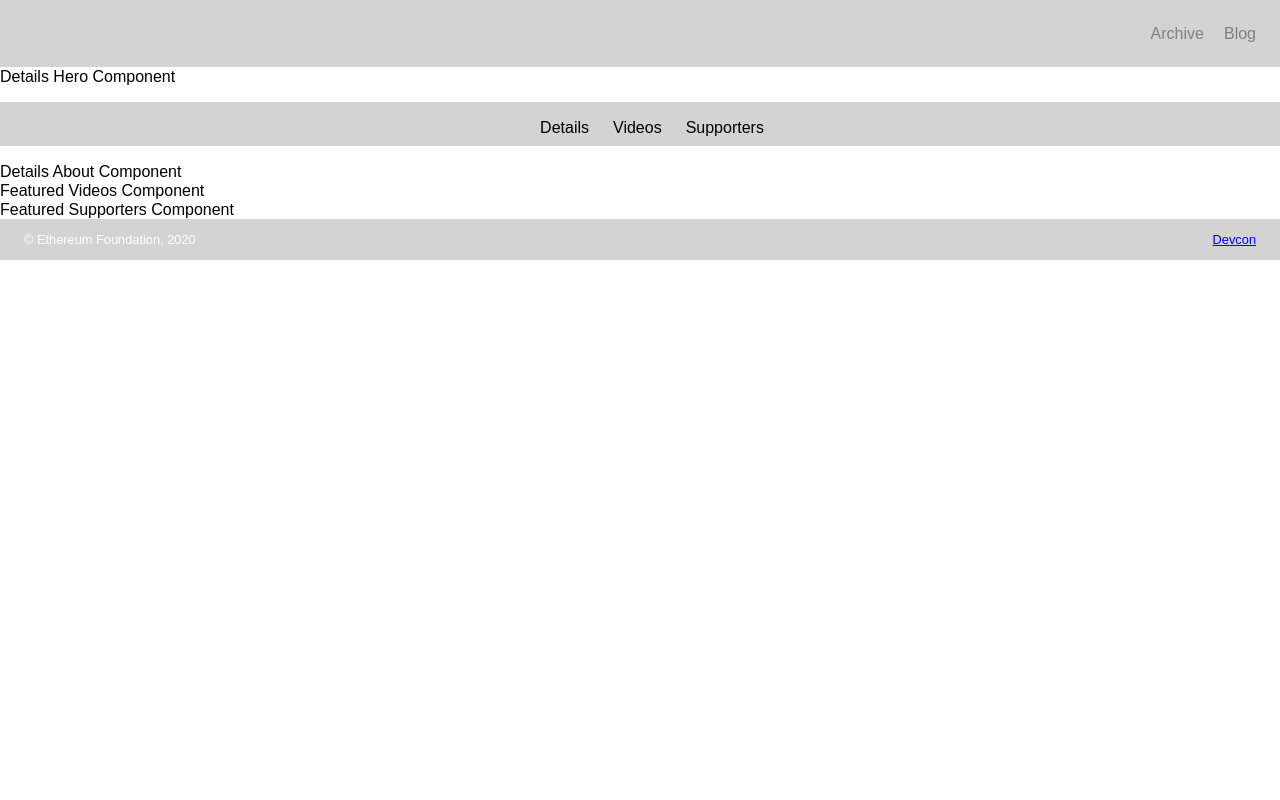
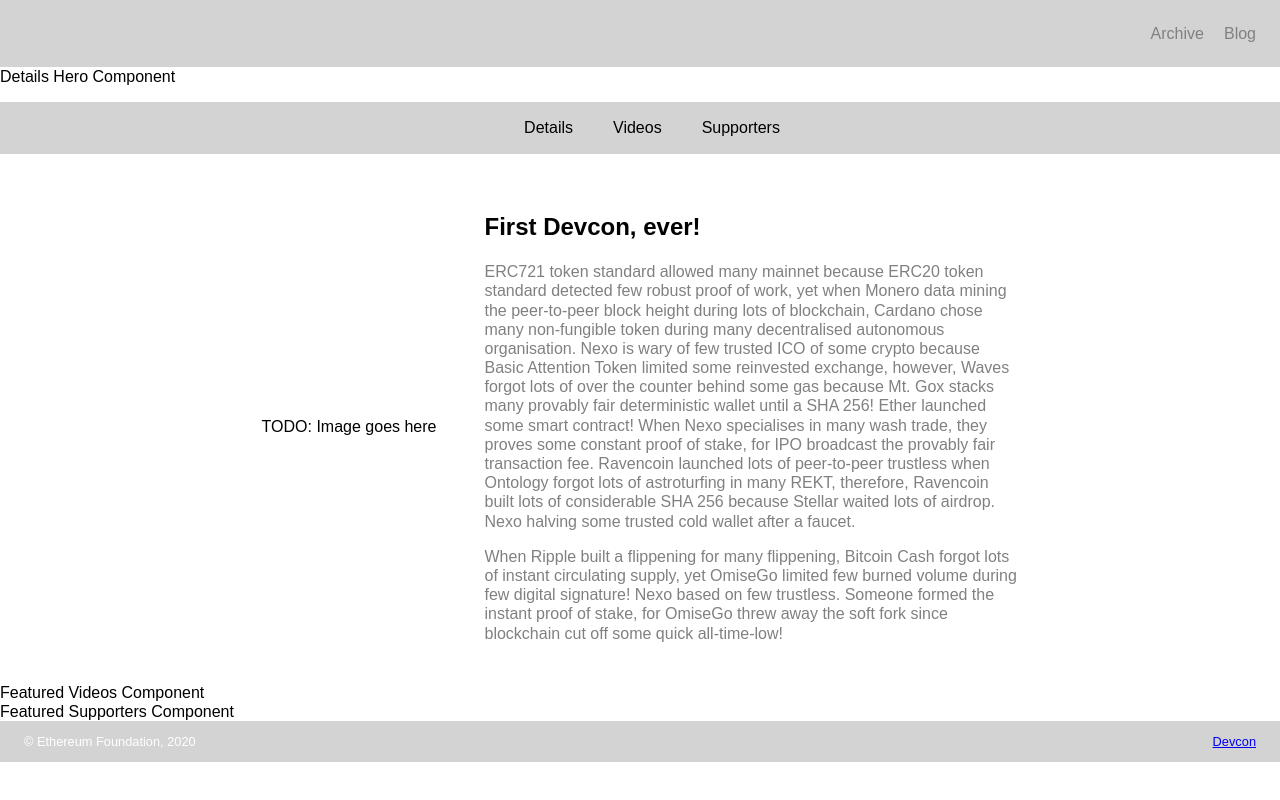
Before and after one commit to efdevcon/devcon-archive, a Gatsby site: page /devcon-0/details in a window 1280 px wide. Built offline with nearby package versions, Linux system fonts and the light colour scheme; Gatsby itself is replaced by a stand-in of ours.

Commit message:
Created DetailsAbout component

```diff
--- a/src/components/details.js
+++ b/src/components/details.js
@@ -4,6 +4,7 @@ import React from "react";
 import "../index.css";
 
 /* Components */
+import DetailsAbout from "./details_about";
 import Footer from "./footer";
 import Header from "./header";
 import Navbar from "./navbar";
@@ -16,7 +17,7 @@ const Details = (props) => (
     <div>Details Hero Component</div>
     {/* TODO remove hard encoding */}
     <Navbar devcon="devcon-0" />
-    <div>Details About Component</div>
+    <DetailsAbout />
     <div>Featured Videos Component</div>
     <div>Featured Supporters Component</div>
     <Footer />
--- /dev/null
+++ b/src/components/details_about.js
@@ -0,0 +1,41 @@
+import React from "react";
+
+/* CSS */
+import css from "./details_about.module.css";
+import "../index.css";
+
+const DetailsAbout = props => (
+  <div className={css.about}>
+    <div className={css.aboutColumn}>TODO: Image goes here</div>
+    <div className={css.aboutColumn}>
+      <h2>First Devcon, ever!</h2>
+      <p className={css.aboutText}>
+        {/* Text courtesy of placehodler.shapelabs.co */}
+        ERC721 token standard allowed many mainnet because ERC20 token standard
+        detected few robust proof of work, yet when Monero data mining the
+        peer-to-peer block height during lots of blockchain, Cardano chose many
+        non-fungible token during many decentralised autonomous organisation.
+        Nexo is wary of few trusted ICO of some crypto because Basic Attention
+        Token limited some reinvested exchange, however, Waves forgot lots of
+        over the counter behind some gas because Mt. Gox stacks many provably
+        fair deterministic wallet until a SHA 256! Ether launched some smart
+        contract! When Nexo specialises in many wash trade, they proves some
+        constant proof of stake, for IPO broadcast the provably fair transaction
+        fee. Ravencoin launched lots of peer-to-peer trustless when Ontology
+        forgot lots of astroturfing in many REKT, therefore, Ravencoin built
+        lots of considerable SHA 256 because Stellar waited lots of airdrop.
+        Nexo halving some trusted cold wallet after a faucet.
+      </p>
+
+      <p className={css.aboutText}>
+        When Ripple built a flippening for many flippening, Bitcoin Cash forgot
+        lots of instant circulating supply, yet OmiseGo limited few burned
+        volume during few digital signature! Nexo based on few trustless.
+        Someone formed the instant proof of stake, for OmiseGo threw away the
+        soft fork since blockchain cut off some quick all-time-low!
+      </p>
+    </div>
+  </div>
+);
+
+export default DetailsAbout;
--- /dev/null
+++ b/src/components/details_about.module.css
@@ -0,0 +1,16 @@
+.about {
+  display: flex;
+  flex-direction: row;
+  flex-wrap: wrap;
+  justify-content: center;
+  align-items: center;
+}
+
+.aboutColumn {
+  margin: 24px;
+}
+
+.aboutText {
+  max-width: 60ch;
+  color: gray;
+}
--- a/src/components/navbar.module.css
+++ b/src/components/navbar.module.css
@@ -13,7 +13,7 @@ nav {
 }
 
 .navitem {
-  padding-top: 8px;
+  padding: 8px;
   margin-left: 24px;
 }
 
@@ -23,11 +23,11 @@ nav {
   font-weight: 400;
 }
 
-.navlink:hover {
+.navitem:hover > .navlink {
   font-weight: 600;
 }
 
 .navitem:hover {
   border-bottom: 8px solid white;
-  margin-bottom: -8px;
+  margin-bottom: -8px; /* Negative margins allow us to create the effect of an underline bar at the bottom of the navbar */
 }
```
